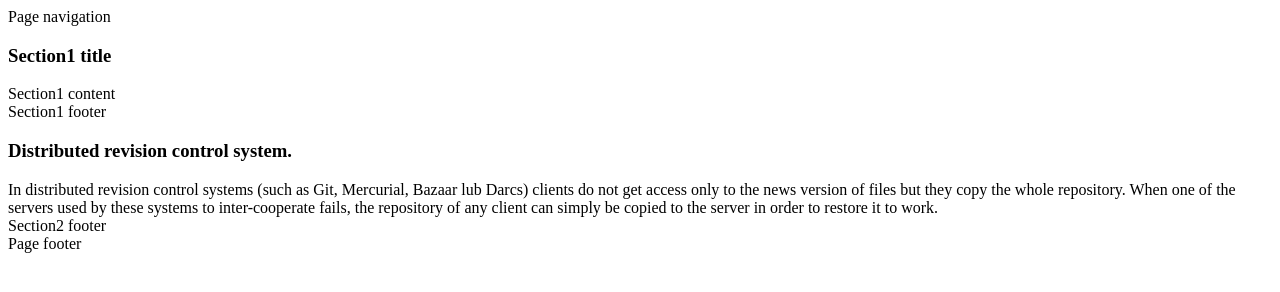
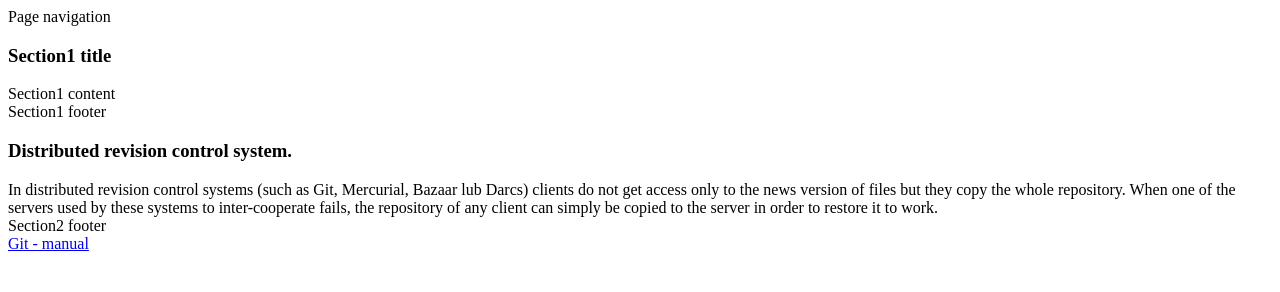
Before and after one commit to szubert/iislabse_203150, a plain HTML site: page index.html in a window 1280 px wide. Drawn offline with Linux system fonts and the light colour scheme.

Commit message:
added footer feature 2

```diff
--- a/index.html
+++ b/index.html
@@ -30,7 +30,7 @@
 			</footer>
 		</section>
 		<footer  class="navbar">
-			Page footer
+			<a href="http://git-scm.com/book/en/Getting-Started-About-Version-Control#Distributed-Version-Control-Systems">Git - manual</a>
 		</footer>
 	</body>
 </html>
```
